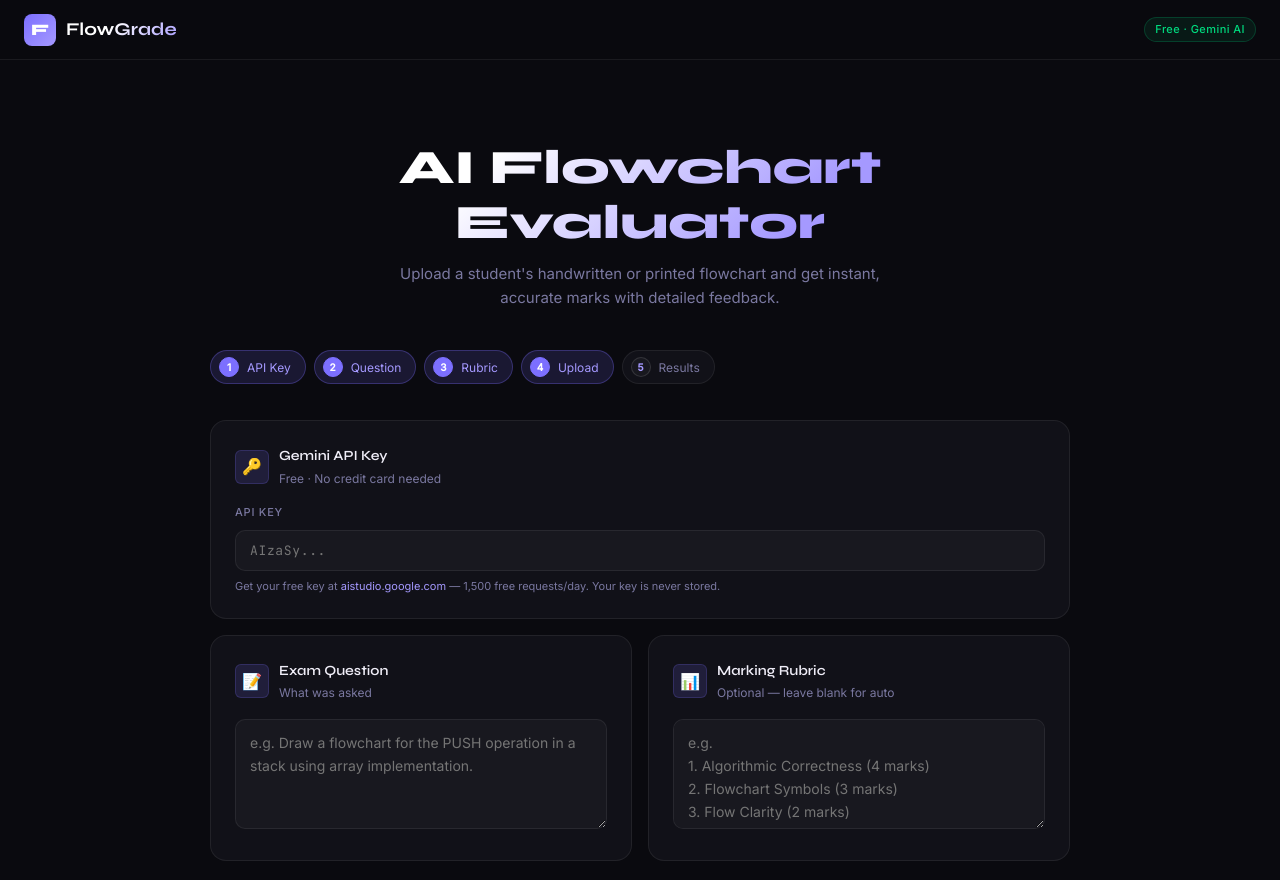
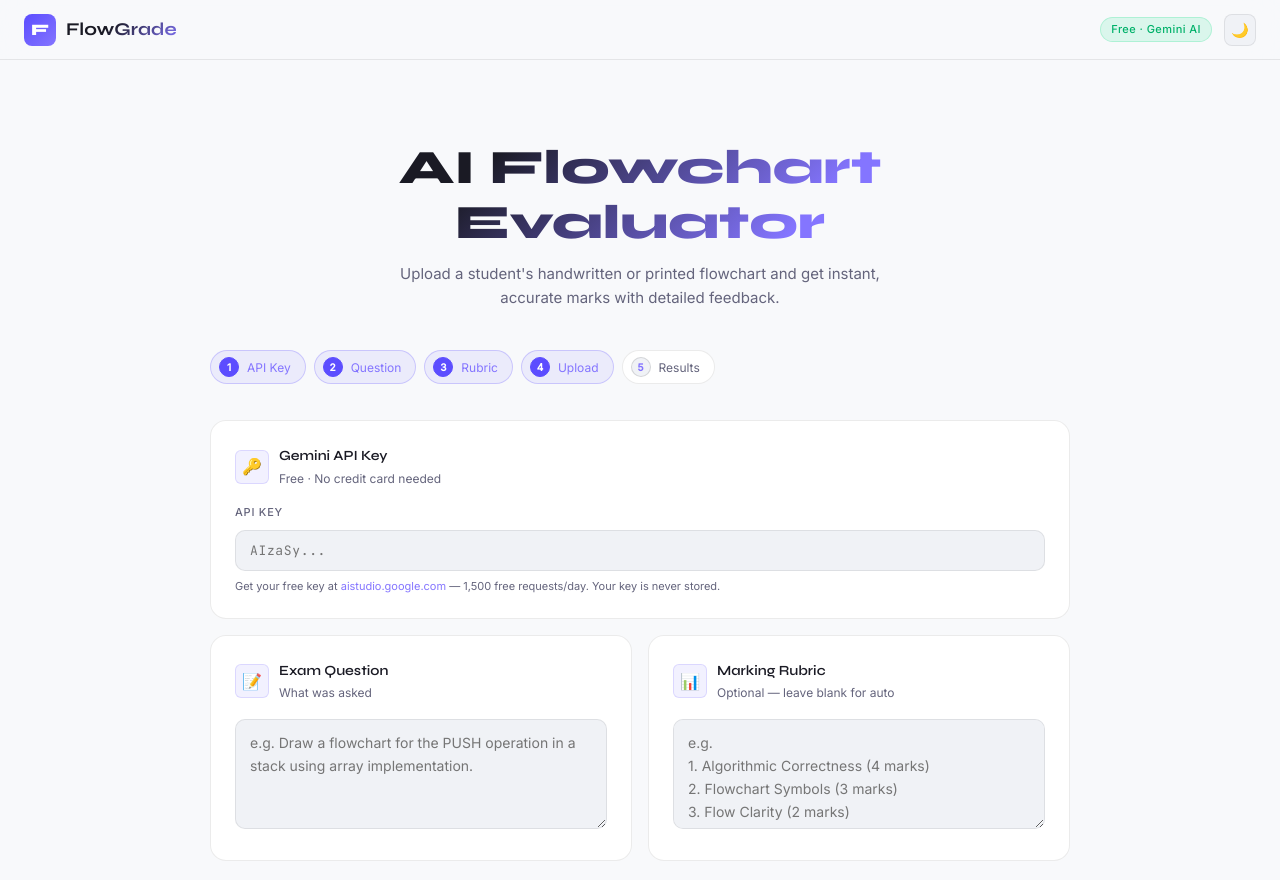
Before and after one commit to YashBawari18/Flowchart-Eval, a plain HTML site: page index.html in a window 1280 px wide. Shown: the top 880 px of the page. Drawn offline with Linux system fonts and the light colour scheme.

Commit message:
Add light and dark mode toggle

```diff
--- a/index.html
+++ b/index.html
@@ -30,6 +30,49 @@
       --radius: 16px;
       --radius-sm: 10px;
       --radius-xs: 6px;
+      --text-grad-start: #FFFFFF;
+      --header-bg: rgba(10, 10, 15, 0.88);
+    }
+
+    body.light-mode {
+      --bg: #F8F9FB;
+      --surface: #FFFFFF;
+      --surface2: #F0F2F6;
+      --border: rgba(0, 0, 0, 0.08);
+      --border2: rgba(0, 0, 0, 0.12);
+      --text: #1A1A24;
+      --muted: #64647C;
+      --accent: #5C4DFF;
+      --accent2: #8475FF;
+      --accent-glow: rgba(92, 77, 255, 0.08);
+      --green: #00B16A;
+      --green-bg: rgba(0, 217, 126, 0.12);
+      --amber: #D6910E;
+      --amber-bg: rgba(255, 184, 48, 0.15);
+      --red: #D94040;
+      --red-bg: rgba(255, 90, 90, 0.12);
+      --blue: #238DE2;
+      --text-grad-start: #1A1A24;
+      --header-bg: rgba(248, 249, 251, 0.88);
+    }
+
+    .theme-toggle {
+      background: var(--surface2);
+      border: 1px solid var(--border);
+      color: var(--text);
+      width: 32px;
+      height: 32px;
+      border-radius: 8px;
+      display: flex;
+      align-items: center;
+      justify-content: center;
+      cursor: pointer;
+      font-size: 14px;
+      transition: all 0.2s;
+    }
+    .theme-toggle:hover {
+      border-color: var(--border2);
+      background: var(--surface);
     }
 
     *,
@@ -57,7 +100,7 @@
       position: sticky;
       top: 0;
       z-index: 100;
-      background: rgba(10, 10, 15, 0.88);
+      background: var(--header-bg);
       backdrop-filter: blur(20px);
       -webkit-backdrop-filter: blur(20px);
       border-bottom: 1px solid var(--border);
@@ -94,7 +137,7 @@
       font-family: 'Syne', sans-serif;
       font-weight: 700;
       font-size: 18px;
-      background: linear-gradient(135deg, #fff 40%, var(--accent2));
+      background: linear-gradient(135deg, var(--text-grad-start) 40%, var(--accent2));
       -webkit-background-clip: text;
       -webkit-text-fill-color: transparent;
       background-clip: text;
@@ -130,7 +173,7 @@
       font-weight: 800;
       line-height: 1.15;
       margin-bottom: 0.75rem;
-      background: linear-gradient(135deg, #fff 30%, var(--accent2) 70%);
+      background: linear-gradient(135deg, var(--text-grad-start) 30%, var(--accent2) 70%);
       -webkit-background-clip: text;
       -webkit-text-fill-color: transparent;
       background-clip: text;
@@ -832,6 +875,7 @@
       <span class="logo-text">FlowGrade</span>
     </a>
     <div class="header-badge">Free · Gemini AI</div>
+    <button class="theme-toggle" id="themeToggle" onclick="toggleTheme()" title="Toggle Theme">☀️</button>
   </header>
 
   <div class="page">
@@ -929,6 +973,22 @@
   </div>
 
   <script>
+    function toggleTheme() {
+      document.body.classList.toggle('light-mode');
+      const isLight = document.body.classList.contains('light-mode');
+      localStorage.setItem('theme', isLight ? 'light' : 'dark');
+      document.getElementById('themeToggle').textContent = isLight ? '🌙' : '☀️';
+    }
+
+    if (localStorage.getItem('theme') === 'light' || (!localStorage.getItem('theme') && window.matchMedia('(prefers-color-scheme: light)').matches)) {
+      document.body.classList.add('light-mode');
+    }
+    window.addEventListener('DOMContentLoaded', () => {
+      if (document.body.classList.contains('light-mode')) {
+        document.getElementById('themeToggle').textContent = '🌙';
+      }
+    });
+
     let imgBase64 = null, imgMime = 'image/jpeg';
 
     const dropZone = document.getElementById('dropZone');
@@ -1044,7 +1104,7 @@
       <div class="result-hero">
         <div class="score-circle">
           <svg width="100" height="100" viewBox="0 0 100 100">
-            <circle cx="${C}" cy="${C}" r="${R}" fill="none" stroke="rgba(255,255,255,0.06)" stroke-width="7"/>
+            <circle cx="${C}" cy="${C}" r="${R}" fill="none" stroke="var(--border2)" stroke-width="7"/>
             <circle cx="${C}" cy="${C}" r="${R}" fill="none" stroke="${accentColor}" stroke-width="7"
               stroke-linecap="round" stroke-dasharray="${dash} ${circum}"
               style="transition:stroke-dasharray 1s cubic-bezier(0.4,0,0.2,1)"/>
```
